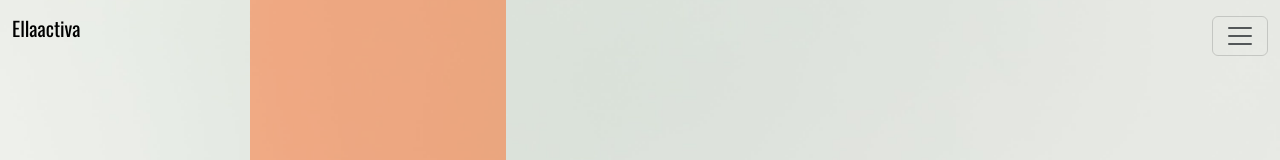
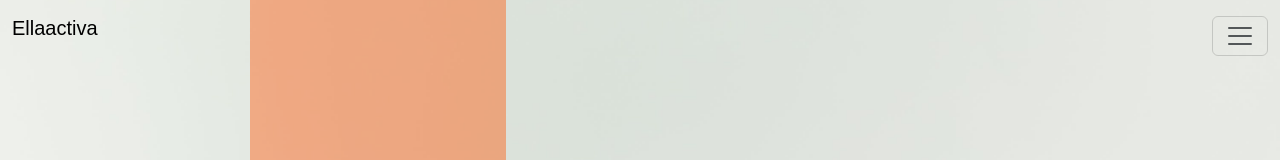
Before and after one commit to TomasGeist/landingEllaActiva, a React (Vite) app: page / in a window 1280 px wide. Shown: the top 160 px of the page. Built offline with nearby package versions, Linux system fonts and the light colour scheme.

Commit message:
correcion de bugs base config

```diff
--- a/index.html
+++ b/index.html
@@ -9,7 +9,10 @@
 <link rel="preconnect" href="https://fonts.googleapis.com">
 <link rel="preconnect" href="https://fonts.gstatic.com" crossorigin>
 <link href="https://fonts.googleapis.com/css2?family=Oswald:wght@200;300;400;500;600;700&display=swap" rel="stylesheet">
-    <title>Vite + React</title>
+<link rel="preconnect" href="https://fonts.googleapis.com">
+<link rel="preconnect" href="https://fonts.gstatic.com" crossorigin>
+<link href="https://fonts.googleapis.com/css2?family=Raleway:ital,wght@0,100;0,200;0,300;0,400;0,500;0,600;0,700;0,800;0,900;1,100;1,200;1,300;1,400;1,500;1,600;1,700;1,800;1,900&display=swap" rel="stylesheet">
+<title>Ella activa - Estudio pilates</title>
   </head>
   <body>
     <div id="root"></div>
--- a/src/App.css
+++ b/src/App.css
@@ -35,8 +35,11 @@
   font-weight: 800;
 }
 
+
+
 #root p{
   font-weight: 400;
+  font-family: sans-serif;
 }
 
 #root h4{
--- a/vite.config.js
+++ b/vite.config.js
@@ -4,7 +4,7 @@
 // https://vitejs.dev/config/
 export default defineConfig({
   plugins: [react()],
-  base: '/landingEllaActiva/',
+  base: '/',
   optimizeDeps: {
     exclude: ['js-big-decimal'],
   }
```
Also changed, not shown: 1 other file (tests, documents, lock files or other folders).
